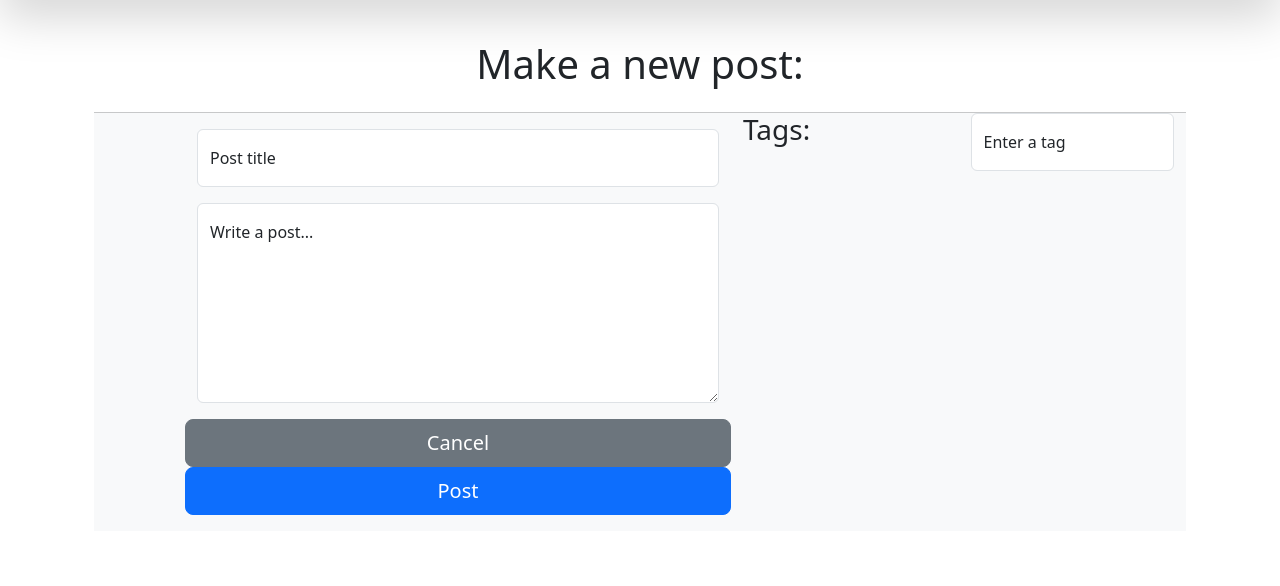
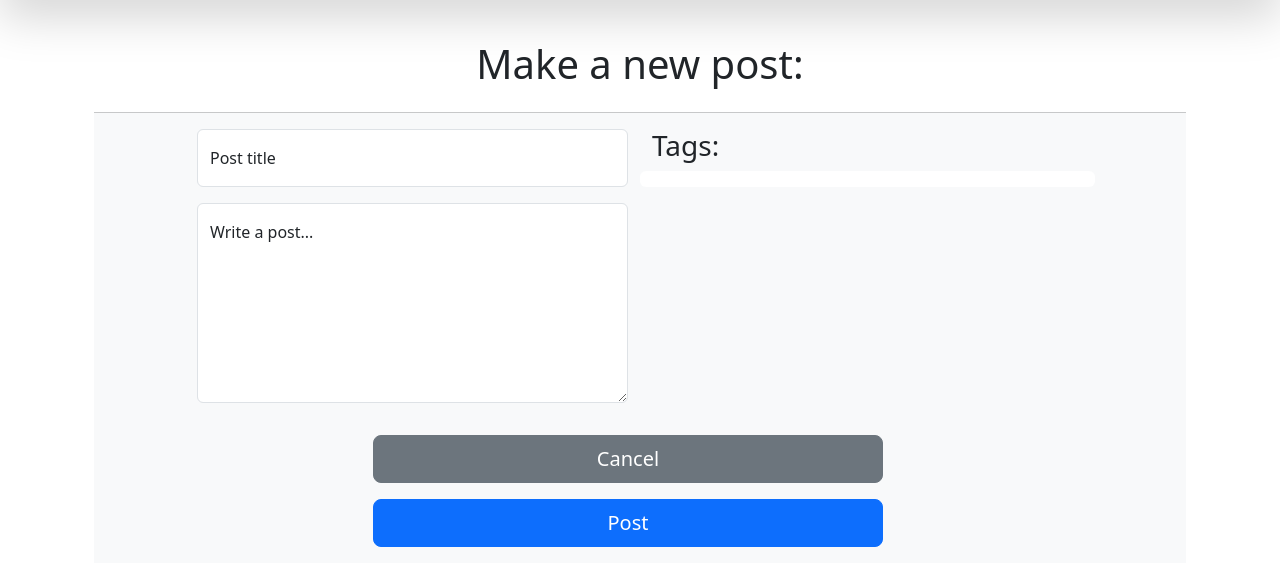
Before and after one commit to CAWittMN/flask-blogly, a Flask app: page /users/1/posts/new in a window 1280 px wide. Shown: the part 56-642 px from the top of the page. Run offline with Flask 3, Linux system fonts and the light colour scheme.

Commit message:
work tag logic for templates

```diff
--- a/templates/base.html
+++ b/templates/base.html
@@ -59,6 +59,7 @@
       integrity="sha384-ENjdO4Dr2bkBIFxQpeoTz1HIcje39Wm4jDKdf19U8gI4ddQ3GYNS7NTKfAdVQSZe"
       crossorigin="anonymous"
     ></script>
+    <script src="https://unpkg.com/axios/dist/axios.min.js"></script>
     <script src="/static/script.js"></script>
   </body>
 </html>
--- a/templates/new-post.html
+++ b/templates/new-post.html
@@ -5,8 +5,8 @@
   <div class="container bg-light">
     <div class="row">
       <div class="col-1" id="blank"></div>
-      <div class="col-6 pt-3 pb-3" id="form">
-        <form method="post">
+      <div class="col-5 pt-3 pb-3" id="form">
+        <form id="post-form">
           <div class="row">
             <div class="col">
               <div class="form-floating mb-3">
@@ -33,34 +33,54 @@
               </div>
             </div>
           </div>
-          <div class="row">
-            <a class="btn btn-lg btn-secondary" href="/users/{{ user_id }}">
-              Cancel
-            </a>
-          </div>
-          <div class="row">
-            <button type="submit" class="btn btn-lg btn-primary">Post</button>
-          </div>
         </form>
       </div>
-      <div class="col-5" id="tags-col">
-        <div class="row">
+      <div class="col-5 pt-3" id="tags-col">
+        <div class="row" id="tag-input-row">
           <div class="col"><h3>Tags:</h3></div>
-          <div class="col">
-            <form id="tag-form">
-              <div class="form-floating">
-                <input
-                  id="tag-input"
-                  type="text"
-                  name="tag"
-                  class="form-control"
-                  placeholder="Tag name"
-                /><label for="tag">Enter a tag</label>
-              </div>
-            </form>
+          <div class="col" id="form-col"></div>
+        </div>
+        <div class="row row-cols-auto bg-white rounded p-2" id="tags-row">
+          {% for tag in tags %}
+          <div class="col mb-1 py-o pe-1 ps-0">
+            <input
+              value="{{ tag.tag_name }}"
+              type="checkbox"
+              class="btn-check"
+              id="tag_{{ tag.tag_name }}"
+              autocomplete="off"
+              name="tags"
+              form="post-form"
+            />
+            <label
+              for="tag_{{ tag.tag_name }}"
+              class="btn pt-0 pb-0 pr-1 pl-1 btn-sm rounded-pill btn-outline-primary"
+              >{{ tag.tag_name }}</label
+            >
           </div>
+          {% endfor %}
         </div>
-        <div class="row" id="tag-row"></div>
+      </div>
+    </div>
+    <div class="row mb-3 w-100">
+      <div class="col-3"></div>
+      <div class="col-6 text-center">
+        <a class="btn btn-lg w-100 btn-secondary" href="/users/{{ user_id }}">
+          Cancel
+        </a>
+      </div>
+      <div class="col-3"></div>
+    </div>
+    <div class="row pb-3 w-100">
+      <div class="col-3"></div>
+      <div class="col-6 text-center">
+        <button
+          form="post-form"
+          type="submit"
+          class="w-100 btn btn-lg btn-primary"
+        >
+          Post
+        </button>
       </div>
     </div>
   </div>
```
Also changed, not shown: templates/edit-post.html (+54 -7 lines), templates/post.html (+8 -0 lines), templates/tags.html (+42 -0 lines).
